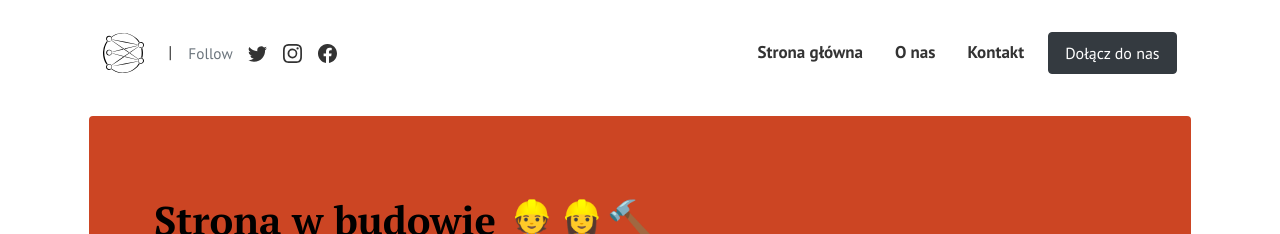
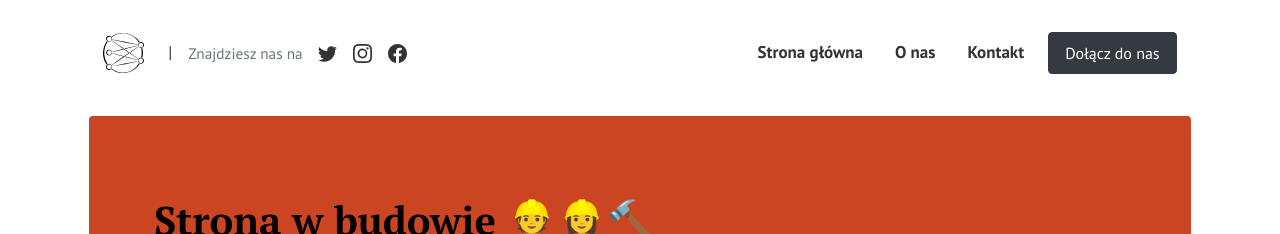
Before and after one commit to knmlprz/knml.edu.pl, a Jekyll site: the page built from index.html, in a window 1280 px wide. Shown: the top 234 px of the page. Built offline with Jekyll 4.4.1, drawn with Linux system fonts in a browser that asks for light colours; the list of posts is cut into pages by our own code.

```diff
--- a/_layouts/default.html
+++ b/_layouts/default.html
@@ -49,7 +49,7 @@
 
           <div class="d-flex align-items-center">
 
-            <span class="ml-3 text-muted small">Follow</span>
+            <span class="ml-3 text-muted small">Znajdziesz nas na</span>
 
             <a class="d-inline-block social-icon" target="_blank" href="{{site.social.twitter}}">
               <svg xmlns="http://www.w3.org/2000/svg" width="19" height="19" fill="currentColor" class="bi bi-twitter" viewBox="0 0 16 16">
```
